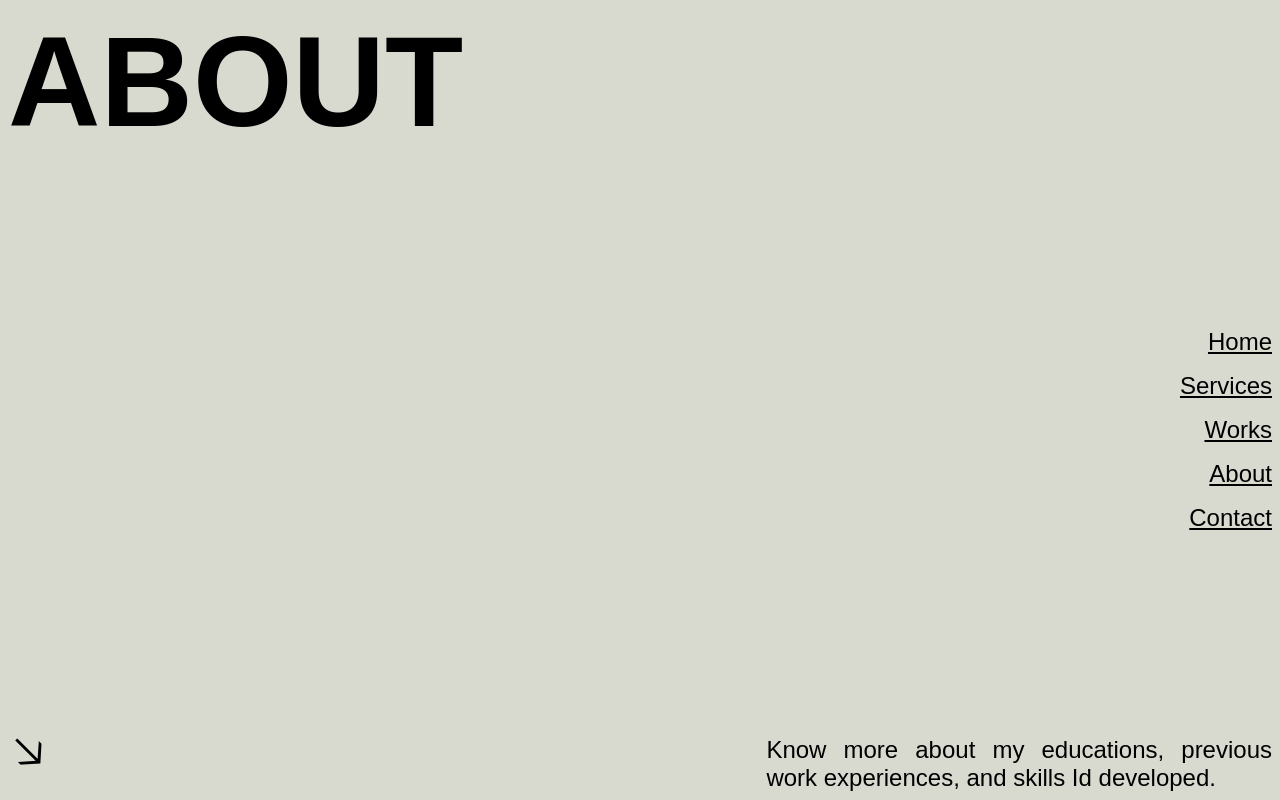
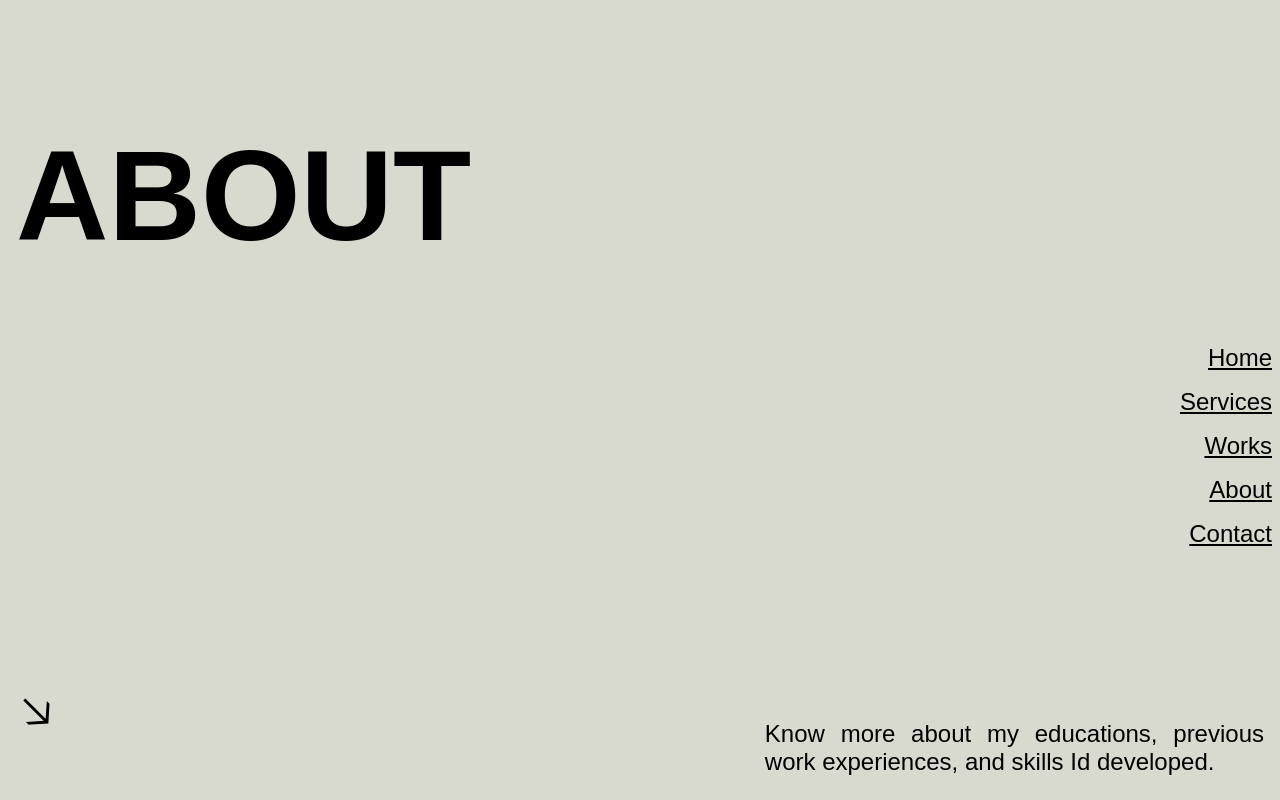
Before and after one commit to AviduDev/last-one, a Next.js app: page /about in a window 1280 px wide. Shown: the top 800 px of the page. Built offline with nearby package versions, Linux system fonts and the light colour scheme.

Commit message:
body width changed

```diff
--- a/src/app/globals.css
+++ b/src/app/globals.css
@@ -4,23 +4,20 @@
 
 * {
   box-sizing: border-box;
-  padding: 0;
-  margin: 0;
 }
 
 html,
 body {
   overflow-x: hidden;
   scroll-behavior: smooth;
+  background-color: #d8d9cf;
 }
 
 body {
-  background-color: #d8d9cf;
-  padding: 0.5rem;
+  margin: 1rem;
   display: flex;
   flex-direction: column;
   align-items: center;
-  width: 100vw;
 }
 
 main {
--- a/src/components/project.module.css
+++ b/src/components/project.module.css
@@ -7,7 +7,6 @@
 }
 
 .heroTitle {
-    font-size: 4rem;
   align-self: flex-start;
 }
 
@@ -28,3 +27,28 @@
   align-self: flex-end;
   font-size: 3rem;
 }
+
+/* ------------------------Responsive Design--------------------- */
+/*---------------START WITH MOBILE FIRST--------------------*/
+
+/* Small devices (landscape phones, 576px and up) */
+@media (min-width: 576px) {
+}
+
+/* Medium devices (tablets, 768px and up) */
+@media (min-width: 768px) {
+}
+
+/* Large devices (desktops, 992px and up) */
+@media (min-width: 992px) {
+  .description {
+    max-width: 60%;
+  }
+}
+
+/* Extra large devices (large desktops, 1200px and up) */
+@media (min-width: 1200px) {
+  .description {
+    max-width: 40%;
+  }
+}
```
Lines whose indentation alone changed are shown as unchanged.
